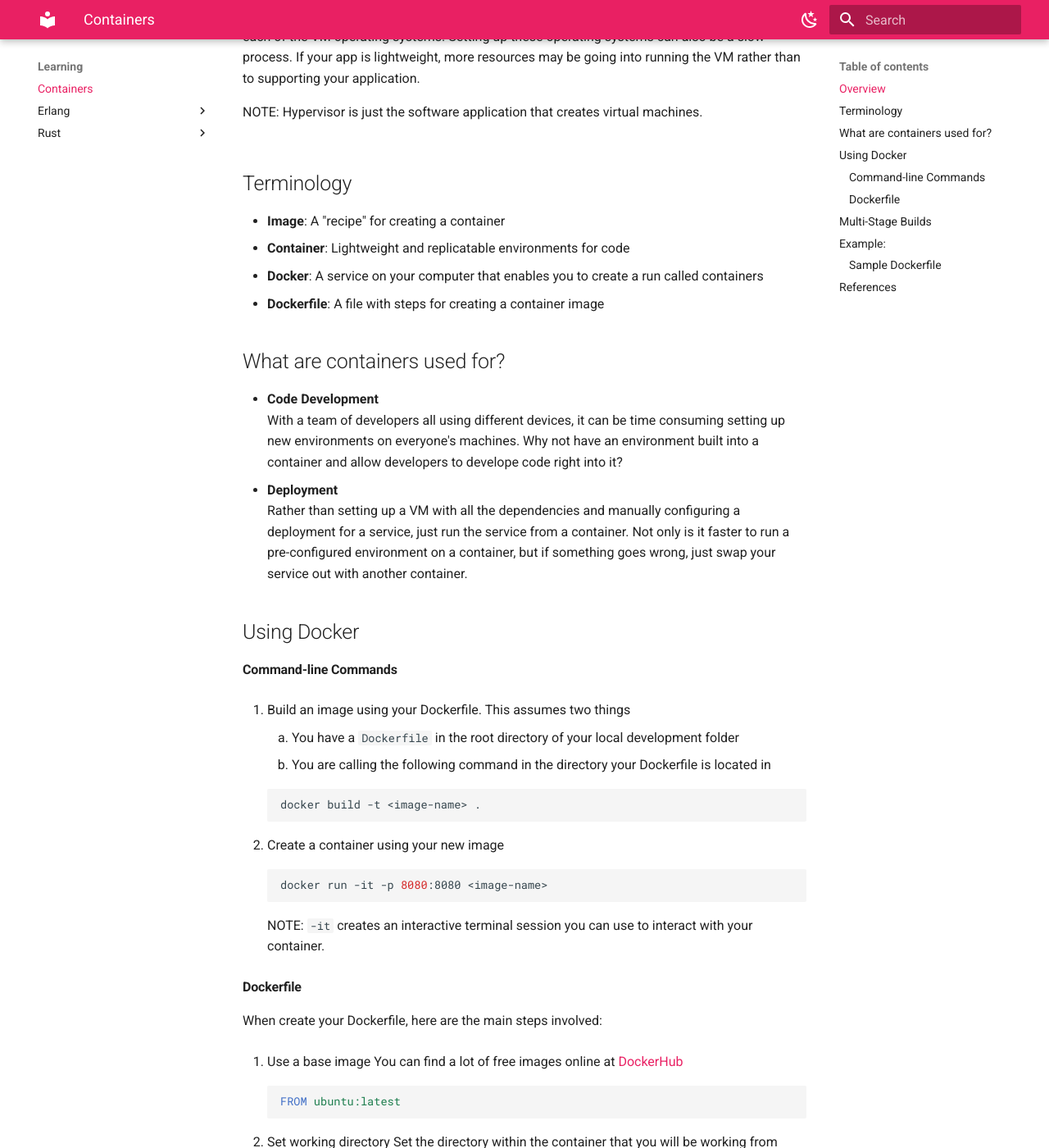
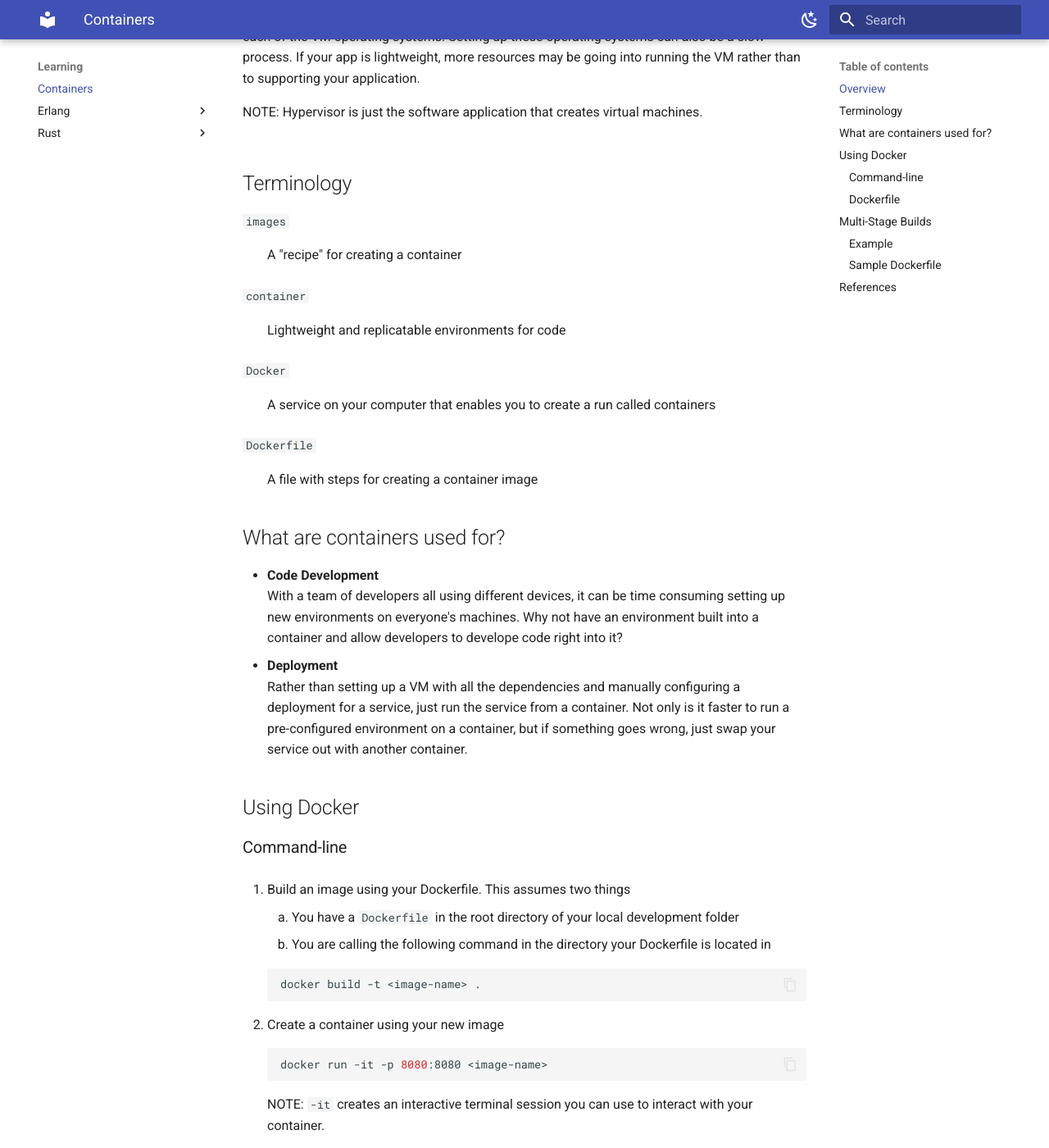
Before and after one commit to lourw/blog, an MkDocs documentation site: the page built from docs/learning/containers.md, in a window 1280 px wide and 1400 px high, scrolled down 963 px. Shown: the whole window at 82% size. Built offline with MkDocs 1.6.1 and Material for MkDocs 9.7.7, drawn with Linux system fonts in a browser that asks for light colours; some of the changed text lies outside the part shown.

Commit message:
added code block copy function

````diff
--- a/docs/learning/containers.md
+++ b/docs/learning/containers.md
@@ -58,10 +58,17 @@
     NOTE: Because you are not mocking the underlying OS of the machine, differing architectures may make containers incompatible with certain systems. You cannot run an x86 architecture container on ARM computers for example.
 
 ## Terminology
-* **Image**: A "recipe" for creating a container
-* **Container**: Lightweight and replicatable environments for code
-* **Docker**: A service on your computer that enables you to create a run  called containers
-* **Dockerfile**: A file with steps for creating a container image
+`images`
+:   A "recipe" for creating a container
+
+`container`
+:   Lightweight and replicatable environments for code
+
+`Docker`
+:   A service on your computer that enables you to create a run  called containers
+
+`Dockerfile`
+:   A file with steps for creating a container image
 
 ## What are containers used for?
 - **Code Development**
@@ -71,7 +78,7 @@
 
 ## Using Docker
 
-#### Command-line Commands
+### Command-line
 1. Build an image using your Dockerfile. This assumes two things
       1. You have a `Dockerfile` in the root directory of your local development folder
       2. You are calling the following command in the directory your Dockerfile is located in
@@ -88,7 +95,7 @@
 
     NOTE: `-it` creates an interactive terminal session you can use to interact with your container.
 
-#### Dockerfile
+### Dockerfile
 When create your Dockerfile, here are the main steps involved:
 
 1. Use a base image
@@ -125,7 +132,7 @@
 ## Multi-Stage Builds
 Sometimes you may want to break down your project into multiple stages to better organize and simplify the process.
 
-## Example:
+### Example
 You have web-app that contains a backend and frontend. Your backend is written in Golang and your frontend uses React. You need to do the following:
 
 1. Build your backend server
@@ -134,7 +141,7 @@
 
 Assume the following file structure
 
-```bash
+``` bash title="Sample Project"
 .
 ├── backend/
 │   ├── go.mod
@@ -146,7 +153,7 @@
 ```
 
 ### Sample Dockerfile
-```Dockerfile
+``` Dockerfile title="Dockerfile"
 FROM node:18 as frontend-build
 # Set up npm dependencies
 WORKDIR /app
--- a/mkdocs.yml
+++ b/mkdocs.yml
@@ -7,12 +7,14 @@
     - navigation.tabs
     - content.tabs.link
     - navigation.indexes
+    - content.code.copy
+    - content.code.annotate
 
   palette:
     # Palette toggle for light mode
     - media: "(prefers-color-scheme: light)"
       scheme: default
-      primary: pink
+      primary: indigo
       toggle:
         icon: material/weather-night
         name: Switch to dark mode
@@ -31,6 +33,8 @@
 
 markdown_extensions:
   - attr_list
+  - def_list
+  - pymdownx.snippets
   - pymdownx.emoji:
       emoji_index: !!python/name:materialx.emoji.twemoji
       emoji_generator: !!python/name:materialx.emoji.to_svg
````
Also changed, not shown: docs/learning/rust/ownership.md (+5 -2 lines).
